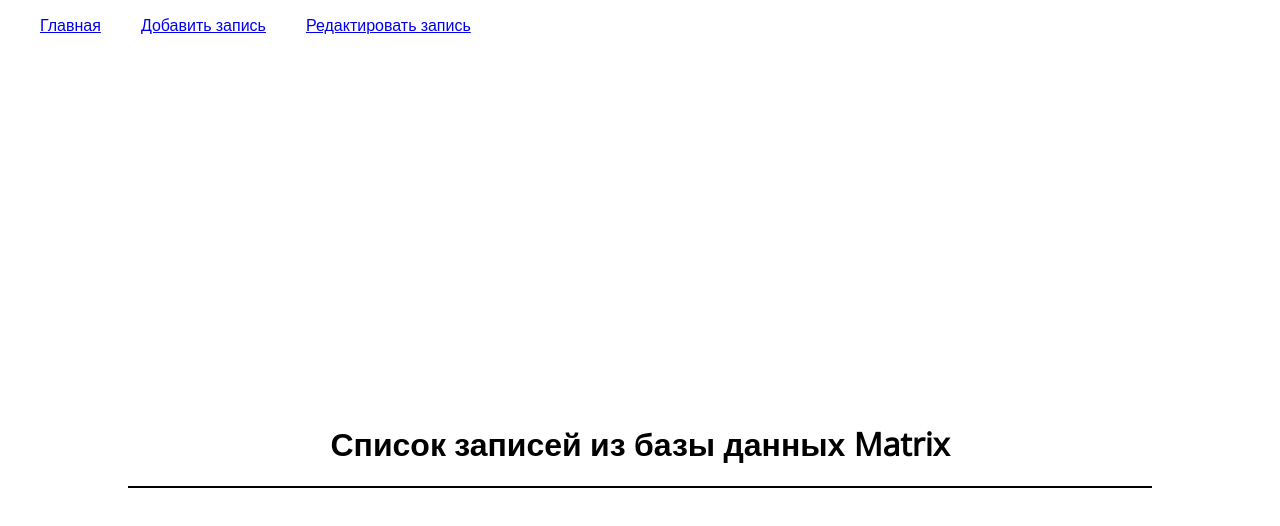
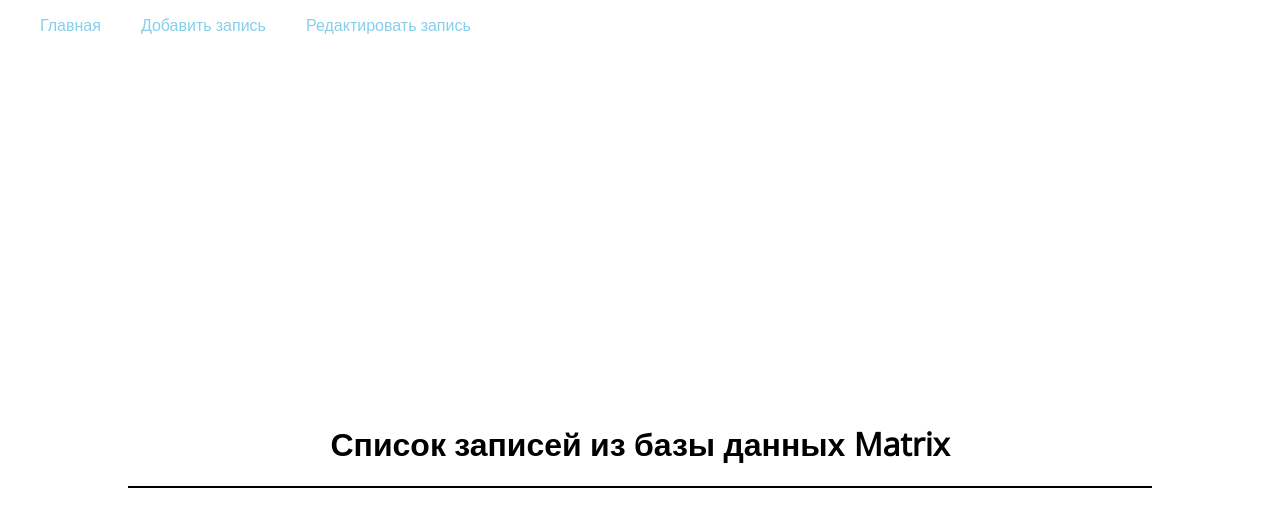
Before and after one commit to rmnoff/matrix, a plain HTML site: page ui/list.html in a window 1280 px wide. Drawn offline with nearby package versions, Linux system fonts and the light colour scheme; no server answers.

Commit message:
new methods

```diff
--- a/ui/list.html
+++ b/ui/list.html
@@ -29,9 +29,12 @@
         position: fixed;
         top: 0;
         left: 0;
+        background: white;
       }
       #menu a {
         padding-left: 40px;
+        text-decoration: none;
+        color: skyblue;
       }
       table {
         text-align: center;
```
